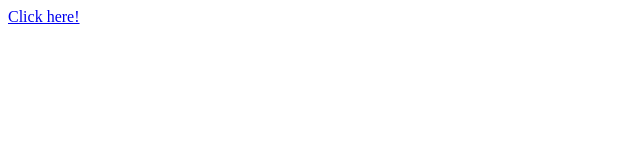
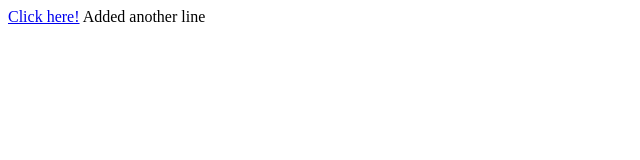
Before and after one commit to Staign/lecture1, a plain HTML site: page index1.html in a window 1280 px wide. Shown: the whole page, without its empty margins (0-640 px from the left). Drawn offline with Linux system fonts and the light colour scheme.

Commit message:
Added another line

```diff
--- a/index1.html
+++ b/index1.html
@@ -5,5 +5,6 @@
     </head>
     <body>
         <a href="https://google.com">Click here!</a>
+        Added another line
     </body>
 </html>
```
